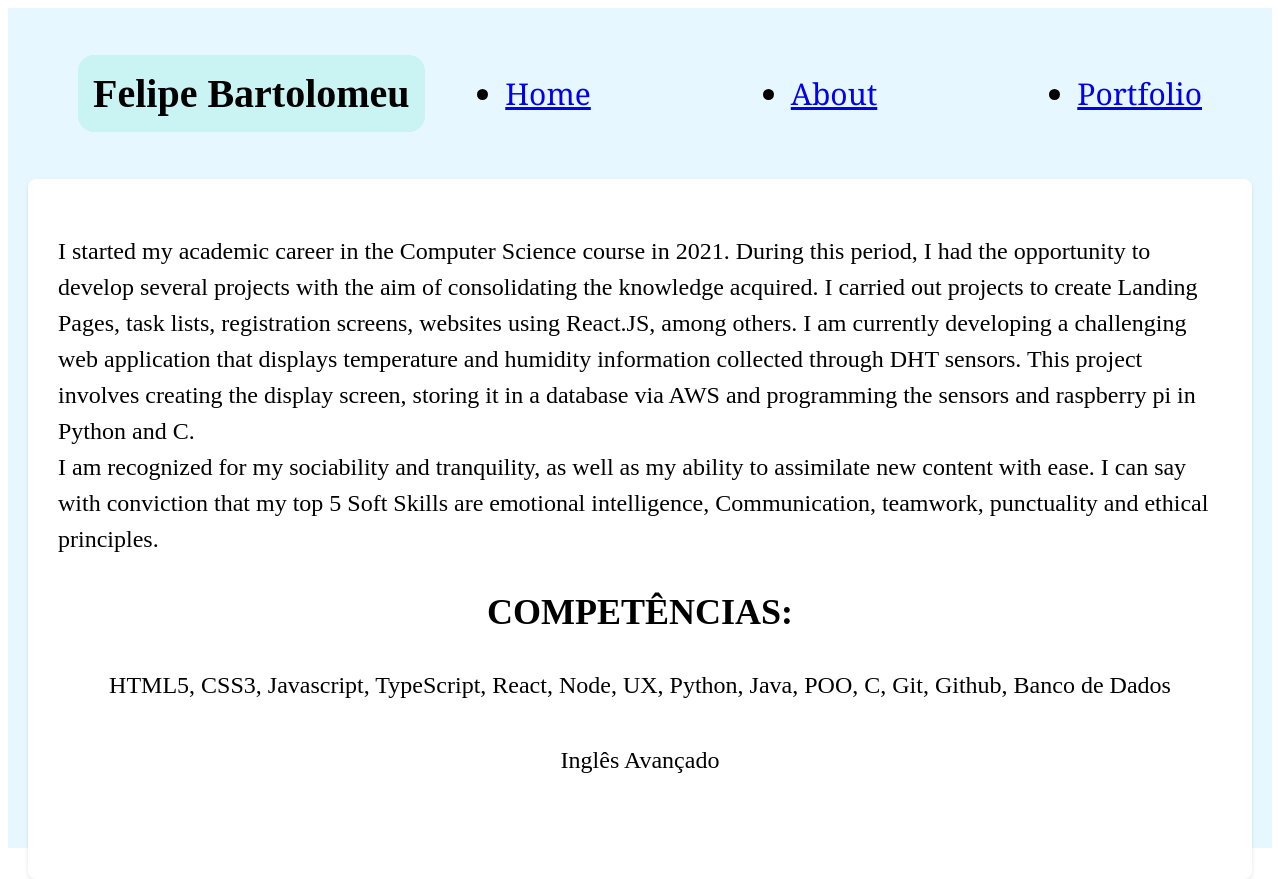
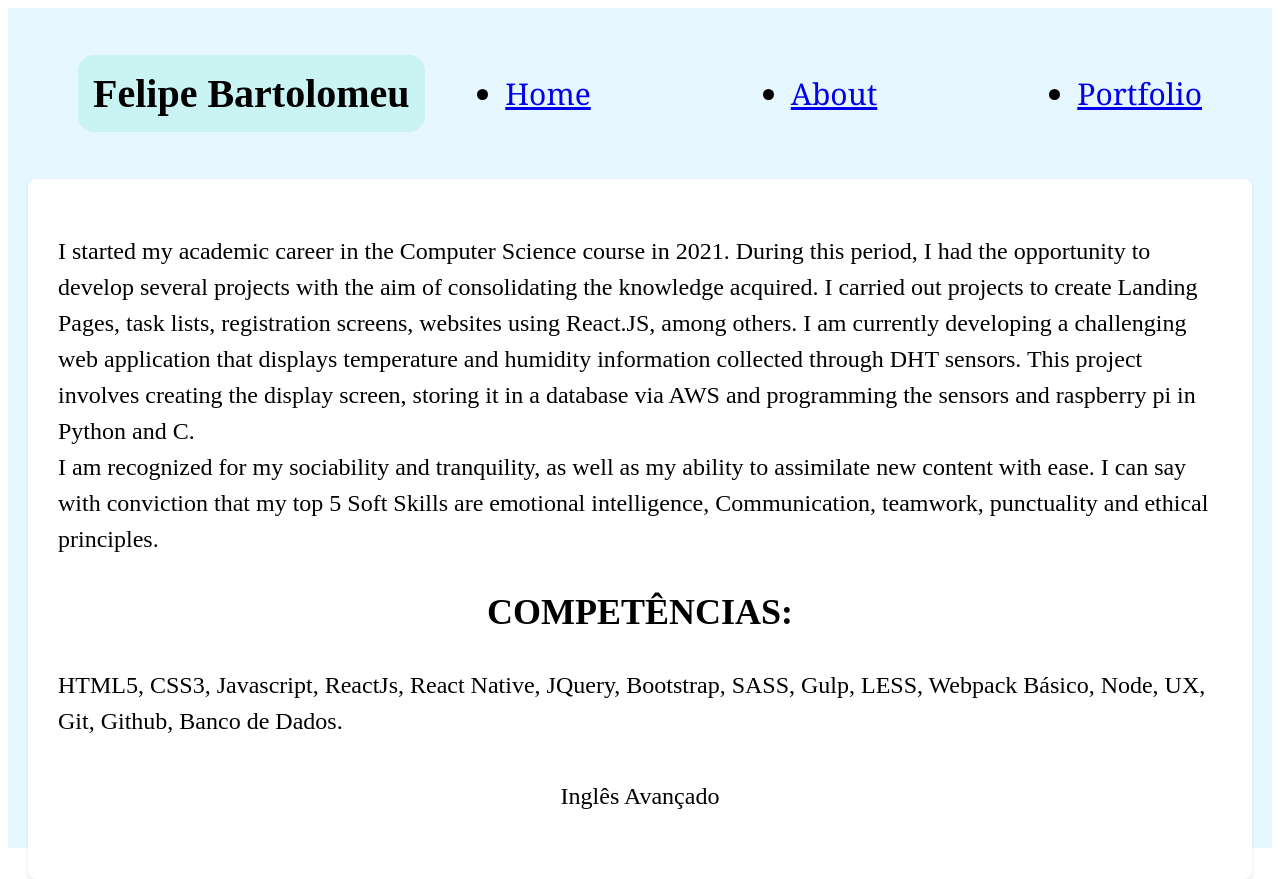
Before and after one commit to felipebart99/felipebartolomeu.github.io, a React (Vite) app: page /about in a window 1280 px wide. Built offline with nearby package versions, Linux system fonts and the light colour scheme.

Commit message:
update competencias

```diff
--- a/src/routes/About.jsx
+++ b/src/routes/About.jsx
@@ -8,7 +8,8 @@ const About = () => {
     <p>I started my academic career in the Computer Science course in 2021. During this period, I had the opportunity to develop several projects with the aim of consolidating the knowledge acquired. I carried out projects to create Landing Pages, task lists, registration screens, websites using React.JS, among others. I am currently developing a challenging web application that displays temperature and humidity information collected through DHT sensors. This project involves creating the display screen, storing it in a database via AWS and programming the sensors and raspberry pi in Python and C.
     <br/>I am recognized for my sociability and tranquility, as well as my ability to assimilate new content with ease. I can say with conviction that my top 5 Soft Skills are emotional intelligence, Communication, teamwork, punctuality and ethical principles.</p>
     <div className='txt2'><h2>COMPETÊNCIAS:</h2>
-    <p>HTML5, CSS3, Javascript, TypeScript, React, Node, UX, Python, Java, POO, C, Git, Github, Banco de Dados</p>
+    <p>HTML5, CSS3, Javascript, ReactJs, React Native, JQuery, Bootstrap, SASS, Gulp, LESS, Webpack Básico, Node,
+    UX, Git, Github, Banco de Dados. </p>
     <p>Inglês Avançado</p>
     </div>
   </div>
```
